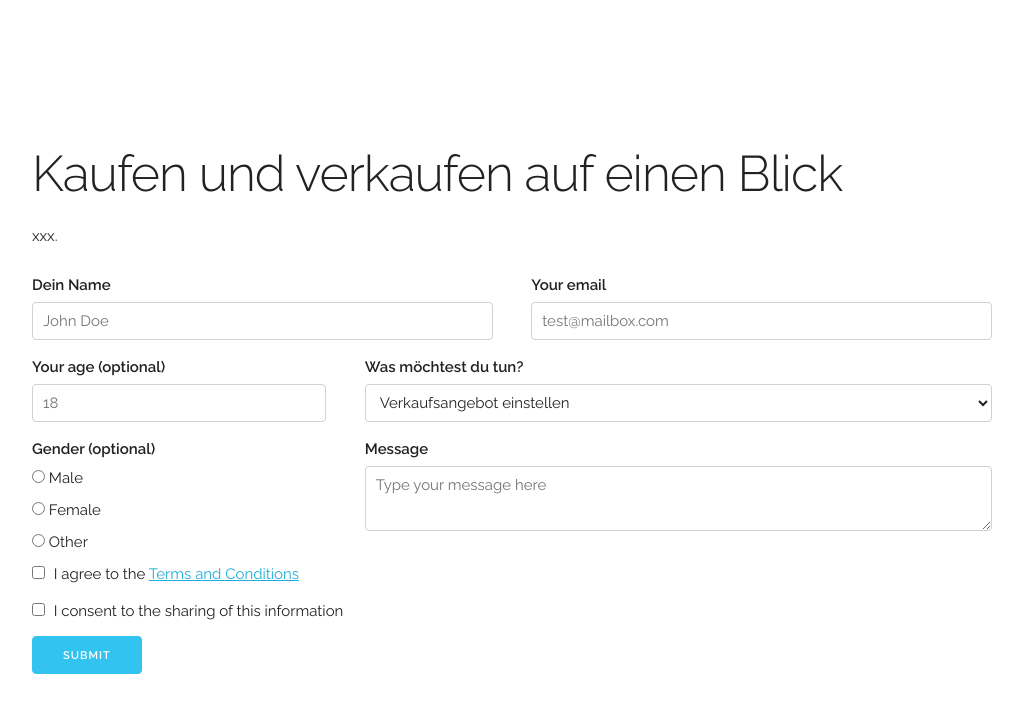
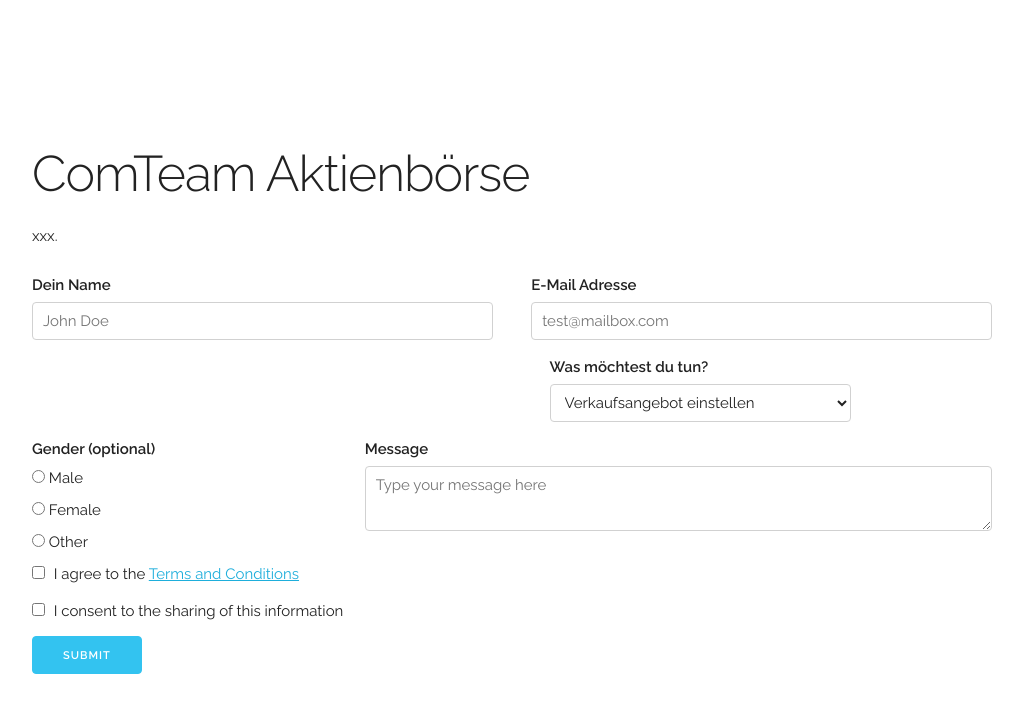
Before and after one commit to luno21/luno21.github.io, a plain HTML site: page docs/index.html in a window 1280 px wide. Shown: the whole page, without its empty margins (128-1151 px from the left). Drawn offline with Linux system fonts and the light colour scheme.

Commit message:
Update index.html

```diff
--- a/docs/index.html
+++ b/docs/index.html
@@ -17,7 +17,7 @@
     <div class="container">
       <div class="row">
         <form style="margin-top: 15%;" id="survey-form">
-          <h1 id="title">Kaufen und verkaufen auf einen Blick</h1>
+          <h1 id="title">ComTeam Aktienbörse</h1>
           <p id="description">xxx.</p>
           <div class="row">
             <div class="six columns">
@@ -31,7 +31,7 @@
               />
             </div>
             <div class="six columns">
-              <label for="email" id="email-label">Your email</label>
+              <label for="email" id="email-label">E-Mail Adresse</label>
               <input
                 class="u-full-width"
                 type="email"
@@ -39,21 +39,7 @@
                 id="email"
                 required
               />
-            </div>
-            <div class="row">
-              <div class="four columns">
-                <label for="number" id="number-label"
-                  >Your age (optional)</label
-                >
-                <input
-                  class="u-full-width"
-                  type="number"
-                  id="number"
-                  placeholder="18"
-                  min="0"
-                  max="130"
-                />
-              </div>
+
               <div class="eight columns">
                 <label for="occupationInput"
                   >Was möchtest du tun?</label
```
